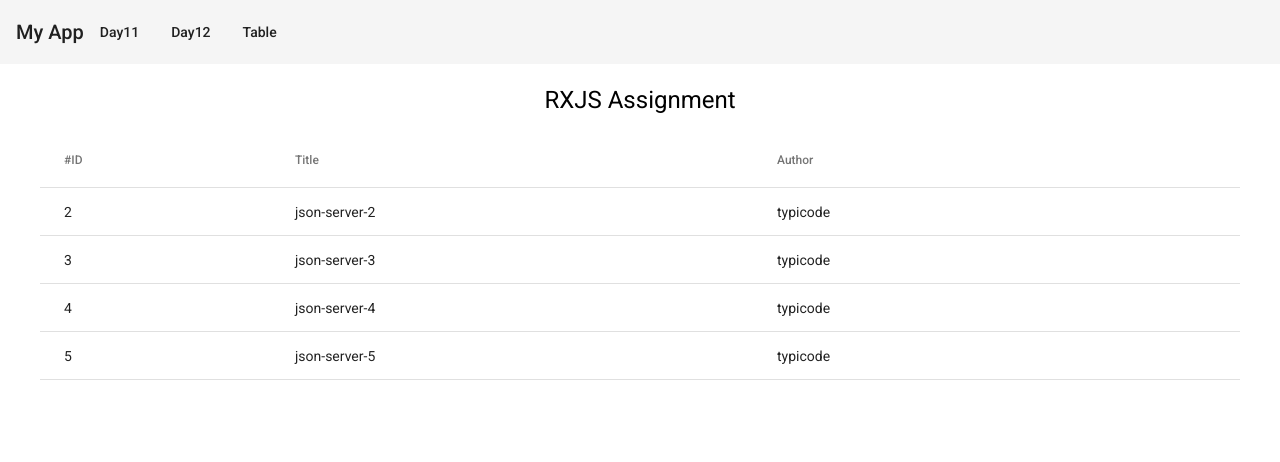
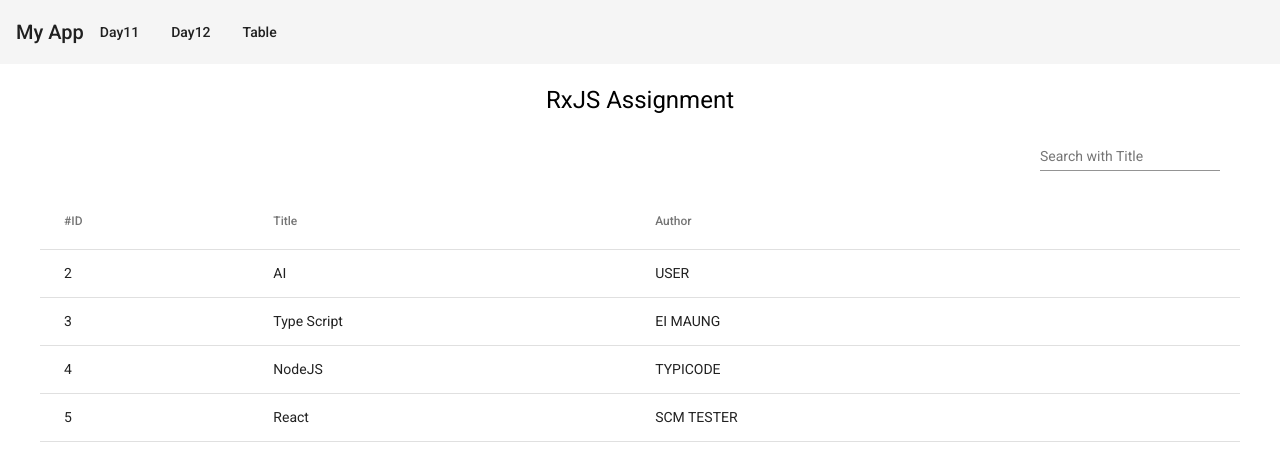
Before and after one commit to mtm-hninwaiwaiaung/angular-app, an Angular app: page /day25 in a window 1280 px wide. Shown: the top 462 px of the page. Built offline with nearby package versions, Linux system fonts and the light colour scheme; data requests are answered from the project's data file.

Commit message:
commit for adding RxJS operator.

```diff
--- a/db.json
+++ b/db.json
@@ -2,23 +2,23 @@
   "posts": [
     {
       "id": 2,
-      "title": "json-server-2",
-      "author": "typicode"
+      "title": "AI",
+      "author": "user"
     },
     {
       "id": 3,
-      "title": "json-server-3",
-      "author": "typicode"
+      "title": "Type Script",
+      "author": "ei maung"
     },
     {
       "id": 4,
-      "title": "json-server-4",
+      "title": "NodeJS",
       "author": "typicode"
     },
     {
       "id": 5,
-      "title": "json-server-5",
-      "author": "typicode"
+      "title": "React",
+      "author": "scm tester"
     }
   ],
   "comments": [],
--- a/src/app/pages/assignment-day25/assignment-day25.component.html
+++ b/src/app/pages/assignment-day25/assignment-day25.component.html
@@ -1,7 +1,13 @@
 <div class="table-container">
-  <h1>RXJS Assignment</h1>
+  <h1>RxJS Assignment</h1>
 
-  <table mat-table [dataSource]="postList" class="post-table" *ngIf="postList.length>0">
+  <div class="search-form-container">
+    <mat-form-field class="search-form-field">
+      <mat-label>Search with Title</mat-label>
+      <input matInput placeholder="title" [formControl]="searchText">
+    </mat-form-field>
+  </div>
+  <table mat-table [dataSource]="postList" class="post-table" *ngIf="postList.length > 0">
     <!-- ID Column -->
     <ng-container matColumnDef="id">
       <th mat-header-cell *matHeaderCellDef> #ID </th>
@@ -24,4 +30,8 @@
     <tr mat-row *matRowDef="let row; columns: displayedColumns;"></tr>
 
   </table>
+
+  <div class="empty-data-container" *ngIf="postList.length <= 0">
+    <span class="content">There is no data to show...</span>
+  </div>
 </div>
--- a/src/app/pages/assignment-day25/assignment-day25.component.scss
+++ b/src/app/pages/assignment-day25/assignment-day25.component.scss
@@ -3,6 +3,16 @@
 
   h1 {
     text-align: center;
+  }
+
+  .search-form-container {
+    width: calc(100% - 40px);
+    display: inline-block;
+    margin: 0 auto;
+
+    .search-form-field {
+      float: right;
+    }
   }
 
   .post-table {
@@ -12,9 +22,18 @@
     .fixed-width {
       width: 250px;
     }
+  }
 
-    .edit-btn {
-      margin-right: 10px;
+  .empty-data-container {
+    width: 100%;
+    display: inline-block;
+    text-align: center;
+    margin: 30px 0px;
+
+    .content {
+      text-align: center;
+      font-size: 20px;
+      color: #b0b0b0;
     }
   }
 }
--- a/src/app/pages/assignment-day25/assignment-day25.component.ts
+++ b/src/app/pages/assignment-day25/assignment-day25.component.ts
@@ -1,5 +1,11 @@
 import { Component, OnInit } from '@angular/core';
-import { ajax } from 'rxjs/ajax';
+import { FormControl } from '@angular/forms';
+import {
+  debounceTime,
+  distinctUntilChanged,
+} from 'rxjs/operators';
+
+import { ApiService } from '../../services/api.service';
 
 @Component({
   selector: 'app-assignment-day25',
@@ -7,26 +13,46 @@ import { ajax } from 'rxjs/ajax';
   styleUrls: ['./assignment-day25.component.scss']
 })
 export class AssignmentDay25Component implements OnInit {
+  searchText = new FormControl('');
   displayedColumns: string[] = ['id', 'title', 'author'];
   postList: any = [];
+  orgList: any = [];
 
-  constructor() { }
+  constructor(
+    private apiSvc: ApiService
+  ) { }
 
   ngOnInit(): void {
     this.getPostList();
+    this.handleSearch();
   }
 
   getPostList() {
-    const postListUrl = 'http://localhost:3000/posts';
-    // getJSON similar with http get request.
-    const post$ = ajax.getJSON(postListUrl);
-    post$.pipe(
-    ).subscribe({
-      next: res => {
-        this.postList = res;
-      },
-      error: err => console.log(err)
-    });
+    this.apiSvc.getAllPostUsingRxjs()
+      .subscribe((data) => {
+        this.orgList = data;
+        this.postList = data;
+      }, error => {
+        console.log(error);
+      });
+  }
+
+  handleSearch() {
+    this.searchText.valueChanges
+      .pipe(
+        // wait 1000 ms (1s).
+        debounceTime(1000),
+        distinctUntilChanged()
+      ).subscribe((currentText) => {
+        if (currentText) {
+          this.postList = this.orgList
+            .filter((eachPost: any) => {
+              return eachPost.title.toLowerCase().indexOf(currentText.toLowerCase()) >= 0;
+            });
+        } else {
+          this.postList = this.orgList;
+        }
+      });
   }
 
 }
--- a/src/app/services/api.service.ts
+++ b/src/app/services/api.service.ts
@@ -1,6 +1,7 @@
 import { Injectable } from '@angular/core';
 import { HttpClient } from '@angular/common/http';
-import { Observable } from 'rxjs';
+import { catchError, map, throwError, Observable } from 'rxjs';
+import { ajax } from 'rxjs/ajax';
 
 @Injectable({
   providedIn: 'root'
@@ -20,4 +21,21 @@ export class ApiService {
     return this.http.delete(url);
   }
 
+  getAllPostUsingRxjs(): Observable<any> {
+    const url = this.apiUrl + '/posts';
+    // getJSON similar with http get request.
+    return ajax.getJSON(url).pipe(
+      map((data: any) => {
+        if (data.length > 0) {
+          data.map((eachData: any) => {
+            eachData.author = eachData.author.toUpperCase();
+            return eachData;
+          });
+        }
+        return data
+      }),
+      catchError((error) => {
+        return throwError(error);
+      }));
+  }
 }
```
